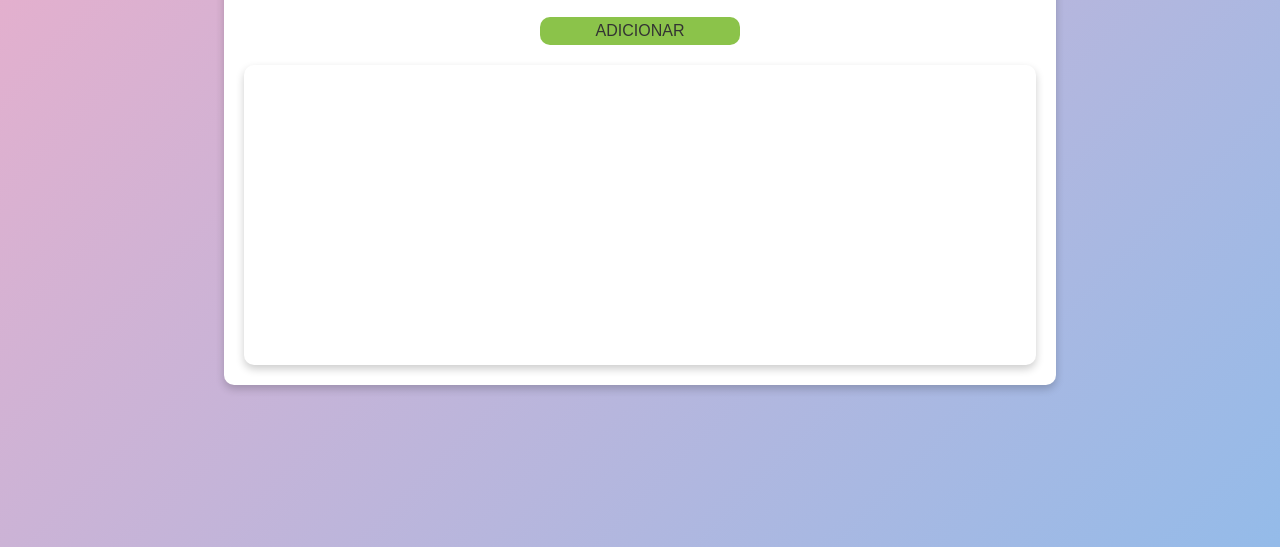
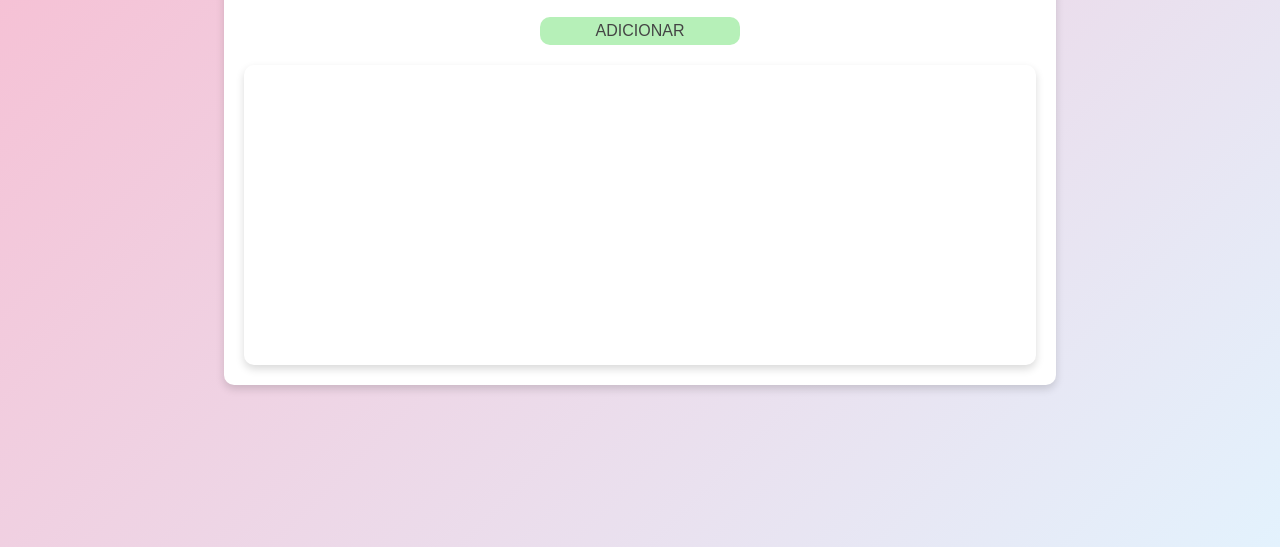
Before and after one commit to NickesMelo/lista-de-tarefas, a plain HTML site: page index.html in a window 1280 px wide. Shown: the part 253-800 px from the top of the page. Drawn offline with Linux system fonts and the light colour scheme.

Commit message:
Ajuste cores no css

```diff
--- a/assets/css/style.css
+++ b/assets/css/style.css
@@ -1,13 +1,13 @@
 :root {
-    --primary-color: #8BC34A;
-    --secondary-color: #64B5F6;
+    --primary-color: #b6f0b8;  /* Verde mais suave */
+    --secondary-color: #90CAF9; /* Azul mais neutro */
     --modal-bg: rgba(0, 0, 0, 0.5);
-    --text-color: #333;
+    --text-color: #444;  /* Tom de cinza mais suave */
     --font-family: "Montserrat", sans-serif;
     --border-radius: 10px;
     --padding-small: 10px;
     --padding-medium: 20px;
-    --shadow: 0 4px 8px rgba(0, 0, 0, 0.2);
+    --shadow: 0 4px 8px rgba(0, 0, 0, 0.15);
 }
 
 * {
@@ -19,7 +19,7 @@
 }
 
 body {
-    background: linear-gradient(135deg, rgba(238, 174, 202, 1) 0%, rgba(148, 187, 233, 1) 100%);
+    background: linear-gradient(135deg, #F8BBD0 0%, #E3F2FD 100%);
     display: flex;
     justify-content: center;
     align-items: center;
@@ -61,6 +61,10 @@ button {
     text-align: center;
     font-size: 1rem;
     transition: all 0.3s ease-in-out;
+}
+
+button:hover {
+    filter: brightness(90%);
 }
 
 #btn-add {
@@ -122,15 +126,15 @@ button {
 }
 
 .low-priority {
-    background-color: #689F38;
+    background-color: #A5D6A7;
 }
 
 .medium-priority {
-    background-color: #e1b12c;
+    background-color: #FFECB3;
 }
 
 .high-priority {
-    background-color: #D32F2F;
+    background-color: #EF9A9A;
 }
 
 /* Scrollbar */
```
